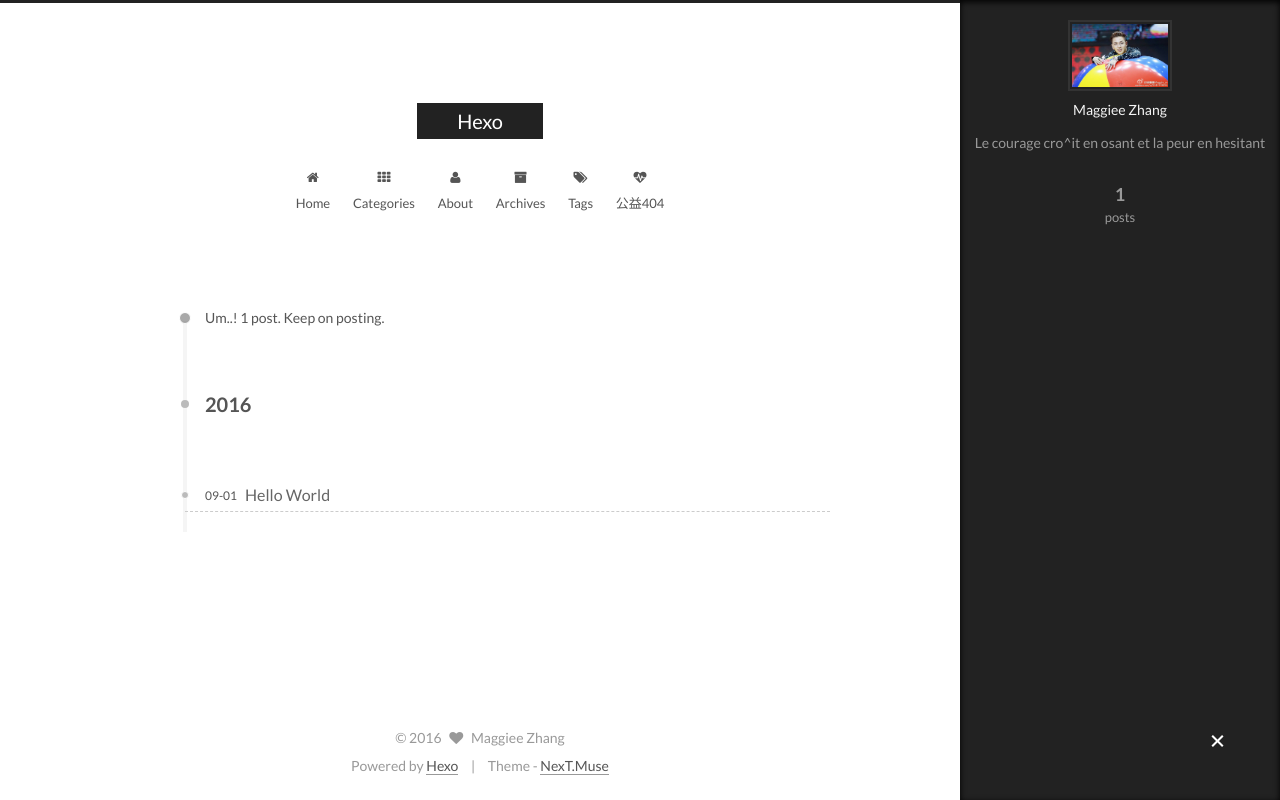
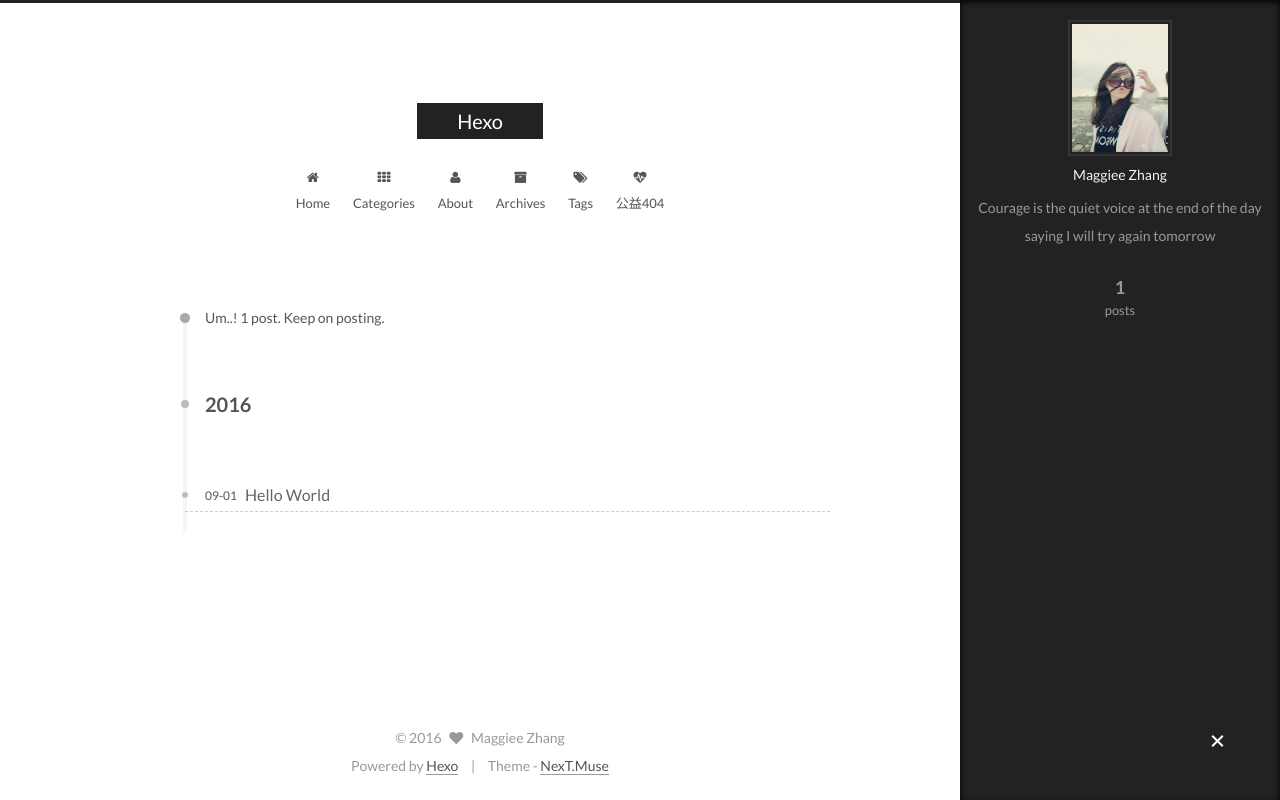
Before and after one commit to MaggieeZhang/MaggieeZhang.github.io, a plain HTML site: page archives/2016/09/index.html in a window 1280 px wide. Drawn offline with Linux system fonts and the light colour scheme.

Commit message:
Site updated: 2016-09-02 18:58:39

```diff
--- a/archives/2016/09/index.html
+++ b/archives/2016/09/index.html
@@ -84,15 +84,15 @@
 
 
 
-<meta name="description" content="Le courage cro^it en osant et la peur en hesitant">
+<meta name="description" content="Courage is the quiet voice at the end of the day saying I will try again tomorrow">
 <meta property="og:type" content="website">
 <meta property="og:title" content="Hexo">
 <meta property="og:url" content="http://yoursite.com/archives/2016/09/index.html">
 <meta property="og:site_name" content="Hexo">
-<meta property="og:description" content="Le courage cro^it en osant et la peur en hesitant">
+<meta property="og:description" content="Courage is the quiet voice at the end of the day saying I will try again tomorrow">
 <meta name="twitter:card" content="summary">
 <meta name="twitter:title" content="Hexo">
-<meta name="twitter:description" content="Le courage cro^it en osant et la peur en hesitant">
+<meta name="twitter:description" content="Courage is the quiet voice at the end of the day saying I will try again tomorrow">
 
 
 
@@ -334,10 +334,10 @@
       <section class="site-overview sidebar-panel  sidebar-panel-active ">
         <div class="site-author motion-element" itemprop="author" itemscope itemtype="http://schema.org/Person">
           <img class="site-author-image" itemprop="image"
-               src="/uploads/005PxUnKjw1f5j04yh316j314v0qo44u.jpg"
+               src="/uploads/005PxUnKjw1f37jzc6z6mj30qo0zk0w7.jpg"
                alt="Maggiee Zhang" />
           <p class="site-author-name" itemprop="name">Maggiee Zhang</p>
-          <p class="site-description motion-element" itemprop="description">Le courage cro^it en osant et la peur en hesitant</p>
+          <p class="site-description motion-element" itemprop="description">Courage is the quiet voice at the end of the day saying I will try again tomorrow</p>
         </div>
         <nav class="site-state motion-element">
           <div class="site-state-item site-state-posts">
--- a/css/main.css
+++ b/css/main.css
@@ -1548,7 +1548,7 @@ pre .javascript .function {
   width: 4px;
   height: 4px;
   border-radius: 50%;
-  background: #c98c81;
+  background: #dda232;
 }
 .links-of-blogroll {
   font-size: 13px;
```
Also changed, not shown: 2016/09/01/hello-world/index.html (+2 -2 lines), archives/2016/index.html (+5 -5 lines), archives/index.html (+5 -5 lines), index.html (+5 -5 lines), uploads/005PxUnKjw1f37jzc6z6mj30qo0zk0w7.jpg (added), uploads/005PxUnKjw1f5j04yh316j314v0qo44u.jpg (deleted).
